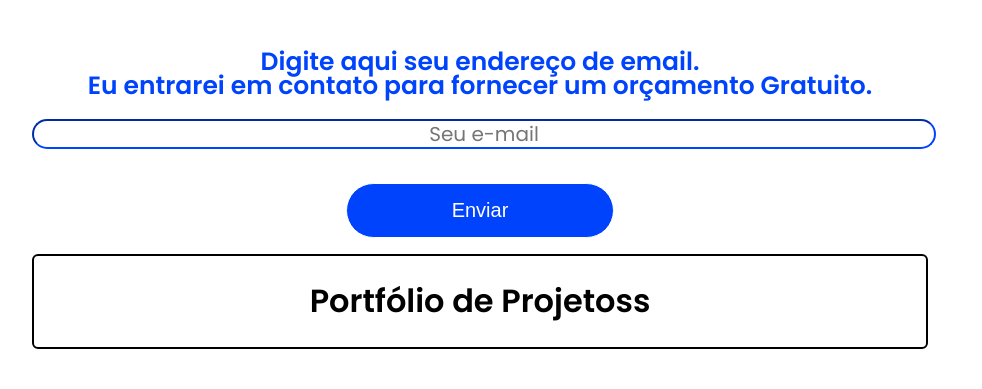
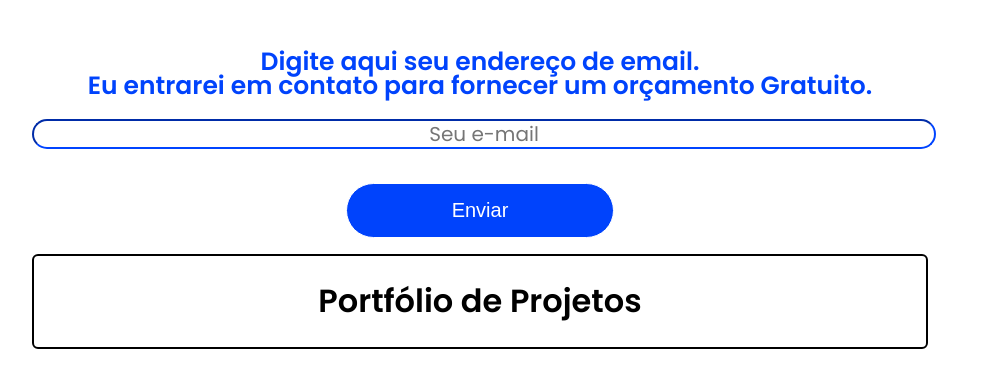
Before and after one commit to gabriel2alve/Portfolio, a plain HTML site: page Index.html in a window 1280 px wide. Shown: the part 1929-2318 px from the top of the page, without its empty margins (160-1142 px from the left). Drawn offline with Linux system fonts and the light colour scheme; files whose address does not match are found by name.

Commit message:
Update Index.html

```diff
--- a/Index.html
+++ b/Index.html
@@ -115,7 +115,7 @@
         </div>
     </div>
   <div class="Container" id="Projts">
-     <h1>Portfólio de Projetoss</h1>
+     <h1>Portfólio de Projetos</h1>
   </div>
  <div class="Container" id="Projetosimg">
     <div><h3>Calculator</h3>
@@ -129,7 +129,7 @@
        <a href="https://www.xn--pastoritalogonalves-jyb.com.br/"><img src="C:\Users\Yessa\Desktop\Projts\Portfolio\img\Captura3.png"></a>
     </div>
  </div>
-  ta funfando
+
 
 
 
```
